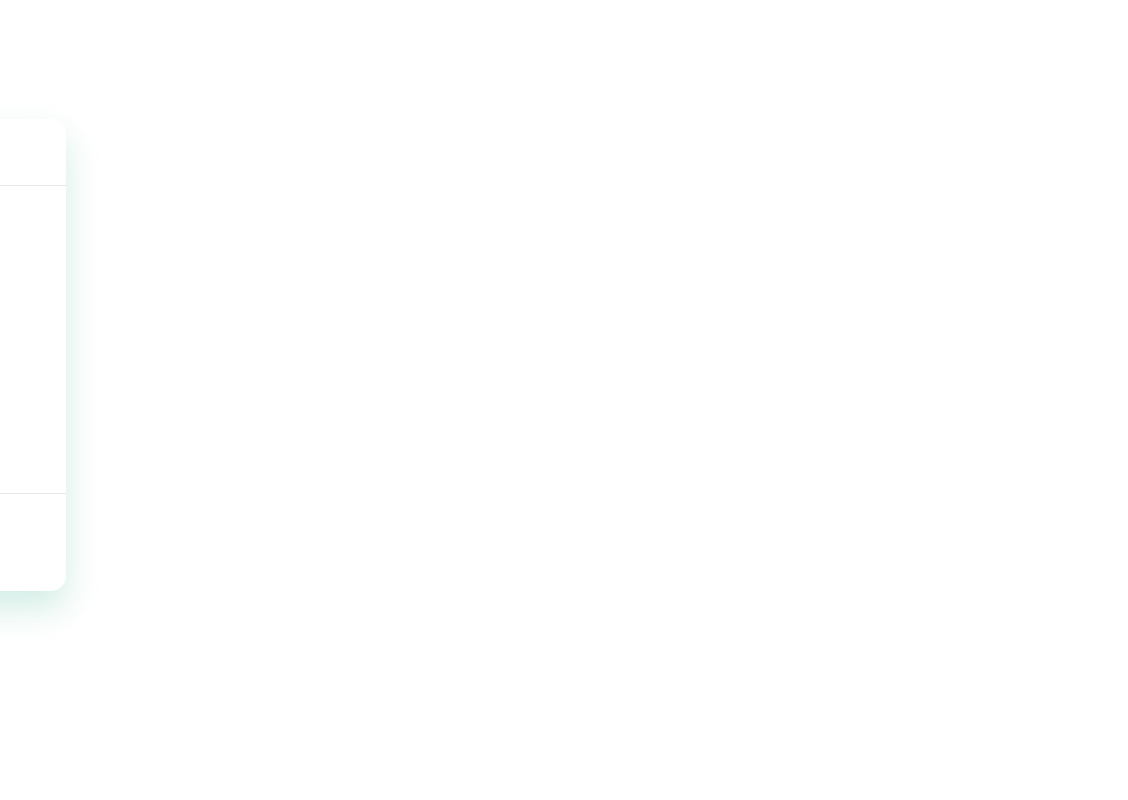
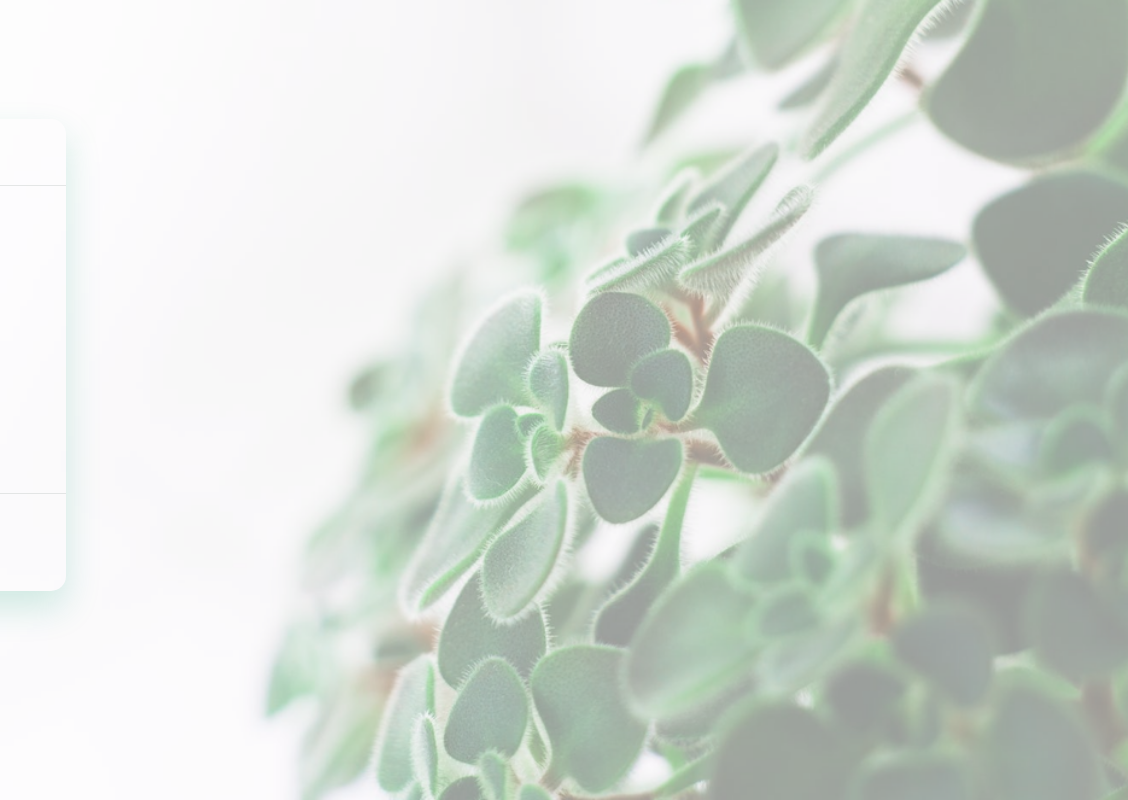
Before and after one commit to gasparandr/plantcare-desktop, an Electron app: page component-templates/authentification.html in a window 1600 px wide. Shown: the full height of the page, 472-1600 px from the left. Drawn offline with Linux system fonts and the light colour scheme.

Commit message:
- Landing page done

```diff
--- a/_bin/style/css/authentification.css
+++ b/_bin/style/css/authentification.css
@@ -1,5 +1,9 @@
 /* Authentification */
-
+.landing-page{
+    background: url("../../img/bg-landing.png");
+    background-size: cover;
+    height: 100%;
+}
 .landing-page .wrapper{
     position: relative;
     height: 100vh;
```
Also changed, not shown: _bin/img/bg-landing.png (added).
